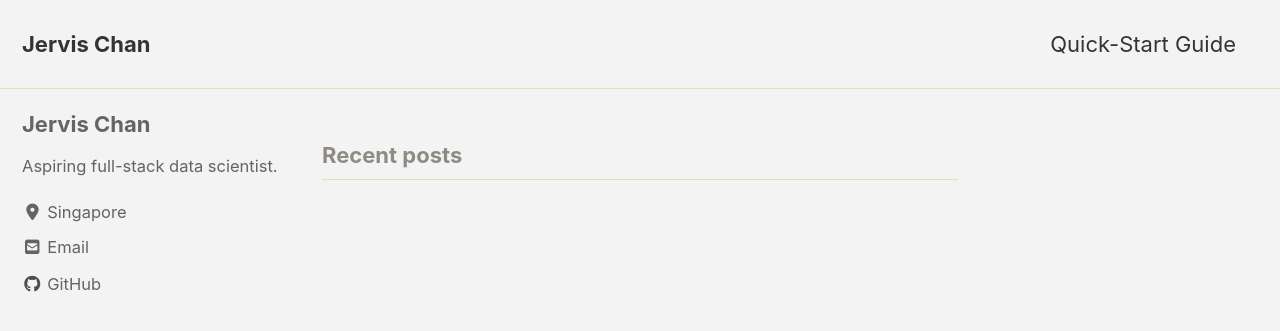
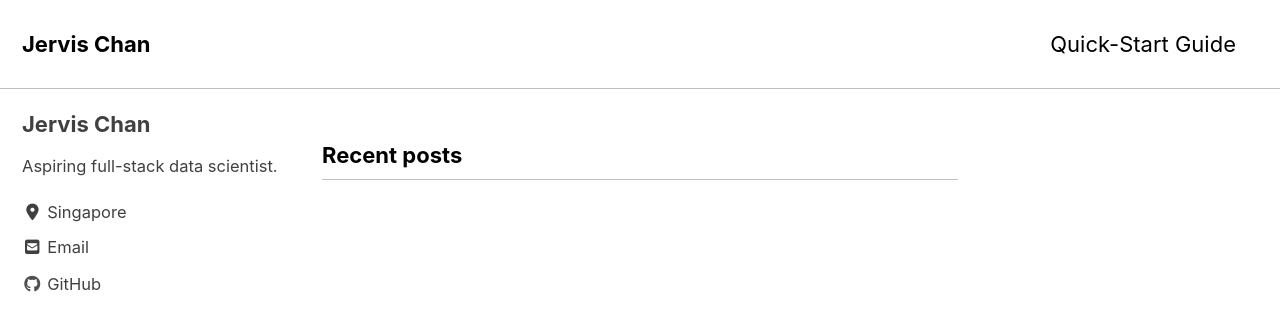
Before and after one commit to jervvs/jervvs.github.io, a Jekyll site: the page built from index.html, in a window 1280 px wide and 900 px high. Shown: the top 331 px of the window. Built offline with Jekyll 4.4.1, drawn with Linux system fonts in a browser that asks for light colours; cached includes are drawn as plain includes; nearby versions of some CDN libraries; the list of posts is cut into pages by our own code.

Commit message:
Update _config.yml

```diff
--- a/_config.yml
+++ b/_config.yml
@@ -12,7 +12,7 @@
 
 # theme                  : "minimal-mistakes-jekyll"
 # remote_theme           : "mmistakes/minimal-mistakes"
-minimal_mistakes_skin    : "dirt" # "air", "aqua", "contrast", "dark", "dirt", "neon", "mint", "plum", "sunrise"
+minimal_mistakes_skin    : "contrast" # "air", "aqua", "contrast", "dark", "dirt", "neon", "mint", "plum", "sunrise"
 
 # Site Settings
 locale                   : "en-US"
```
